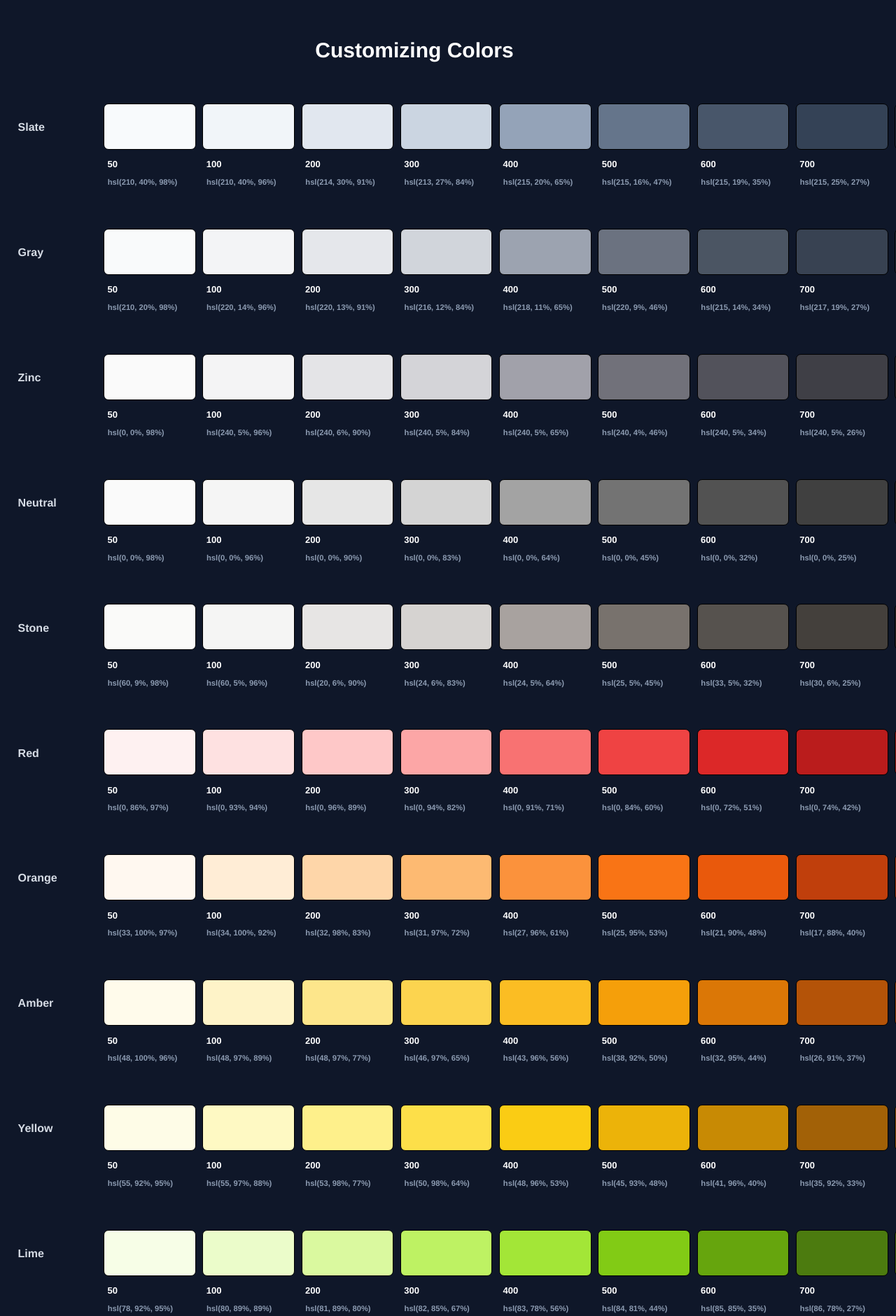
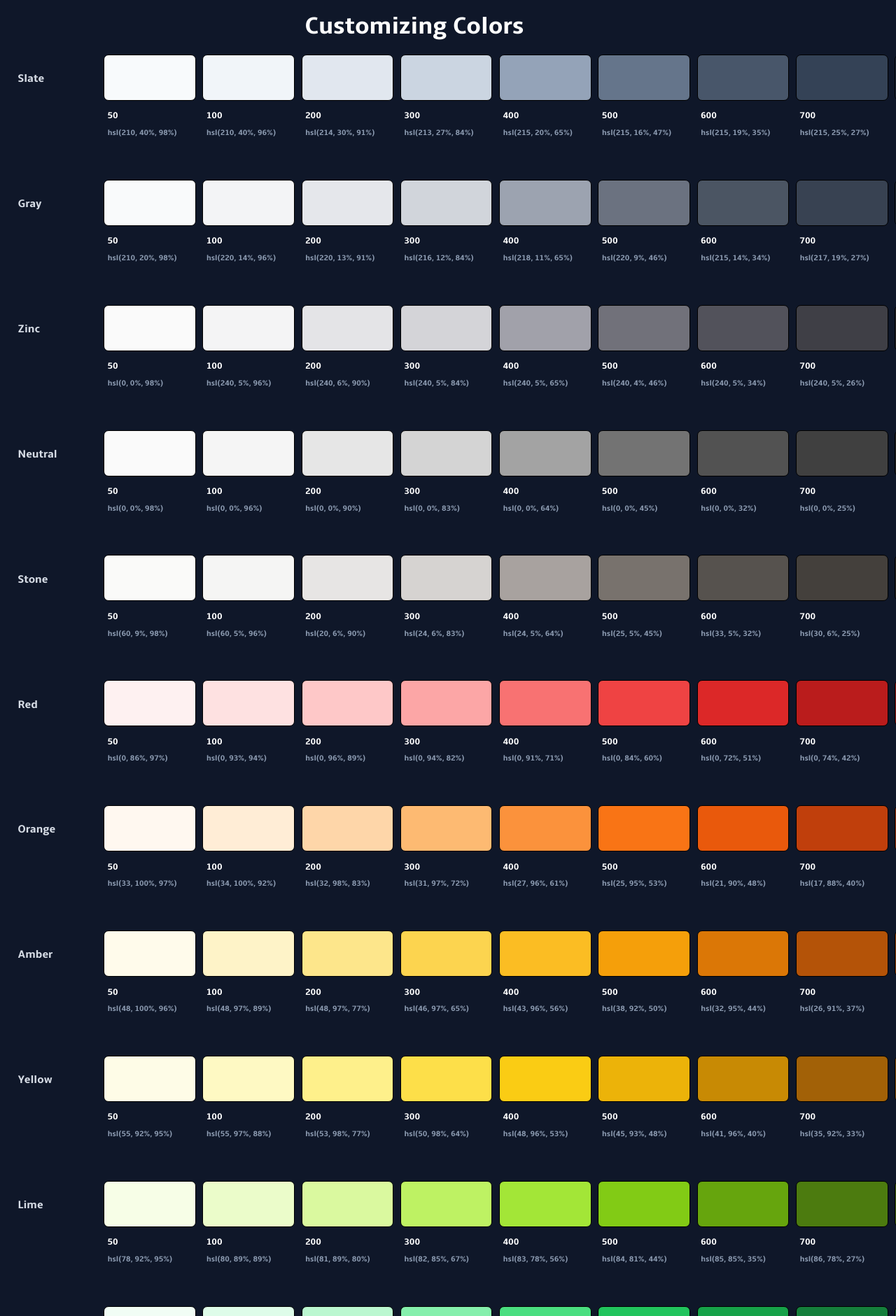
Before and after one commit to ajaayushdeku/Web-Technology-Git-Practice, a PHP site: page / in a window 1280 px wide; the page is wider, and only the part inside the window is pictured. Shown: the top 1881 px of that part at 70% size. Run offline with PHP 8.4, Linux system fonts and the light colour scheme; some web fonts are replaced.

Commit message:
add font

```diff
--- a/Lab/Lab3/style.css
+++ b/Lab/Lab3/style.css
@@ -1,3 +1,16 @@
+@font-face {
+    font-family: 'amblebold';
+    src: url('Amble-Bold-webfont.eot');
+    src: url('Amble-Bold-webfont.eot?#iefix') format('embedded-opentype'),
+         url('Amble-Bold-webfont.woff2') format('woff2'),
+         url('Amble-Bold-webfont.woff') format('woff'),
+         url('Amble-Bold-webfont.ttf') format('truetype'),
+         url('Amble-Bold-webfont.svg#amblebold') format('svg');
+    font-weight: normal;
+    font-style: normal;
+
+}
+
 
 * {
     font-weight: 600;
@@ -28,21 +41,35 @@ html {
 
 p {
     margin: 1em 1.15em;
-    font-family: 'Franklin Gothic Medium', 'Arial Narrow', Arial, sans-serif;
+    font-family: 'amblebold';
     margin-bottom: -.5em;
     margin-left: -.2em;
 }
 
-section {
+.al {
 
-    margin: 1.5em 5em;
-
+    padding-bottom: 4em;
+    margin: auto;
+    width: 100px;
+    color: hsl(216,23%,87%);
+    font-family: 'amblebold';
 }
 
-.pad {
-    padding: 2em;
-    border-radius: 7px;
-    border: 1px solid #000;
+.h {
+    font-size: 35px;
+    margin: -1em auto;
+    padding: 3vw;
+    font-family: 'amblebold';
+}
+
+.hsl {
+    font-size: .7em;
+    color :hsl(215,19%,62%);
+    width: 105px;
+}
+
+section {
+    margin: 1.5em 5em;
 }
 
 div
@@ -64,29 +91,11 @@ section {
     margin-left: -1em;
 }
 
-.al {
-
-    padding-bottom: 4em;
-    margin: auto;
-    width: 100px;
-    color: hsl(216,23%,87%);
-    font-family: 'Franklin Gothic Medium', 'Arial Narrow', Arial, sans-serif;
-
+.pad {
+    padding: 2em;
+    border-radius: 7px;
+    border: 1px solid #000;
 }
-
-.h {
-    font-size: 30px;
-    font-family: 'Franklin Gothic Medium', 'Arial Narrow', Arial, sans-serif;
-    margin: auto;
-    padding: 3vw;
-}
-
-.hsl {
-    font-size: .7em;
-    color :hsl(215,19%,62%);
-    width: 105px;
-}
-
 
 /*-----Slate-----*/
 .slate-50 {
```
Also changed, not shown: Lab/Lab3/Amble-Bold-webfont.woff (added).
